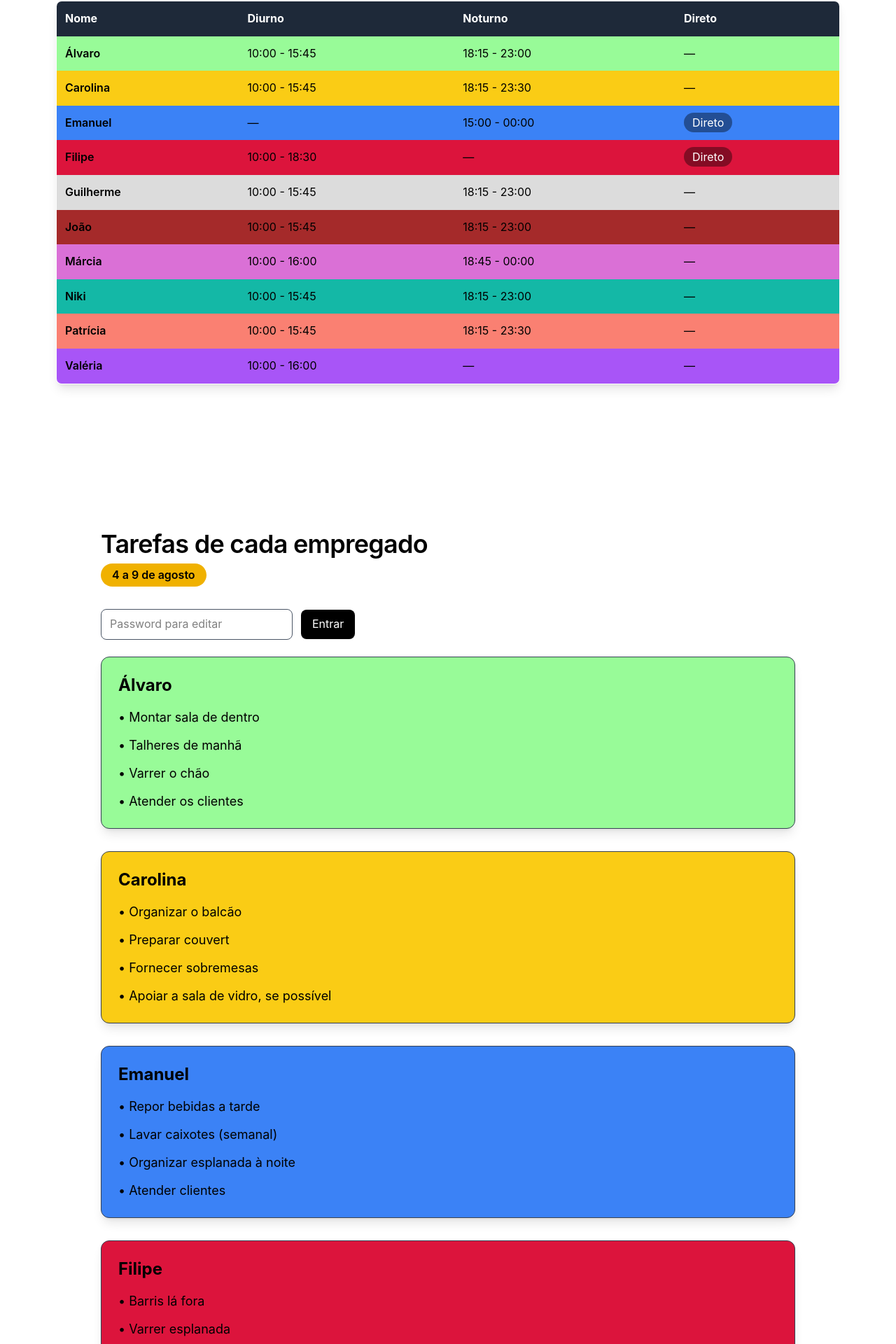
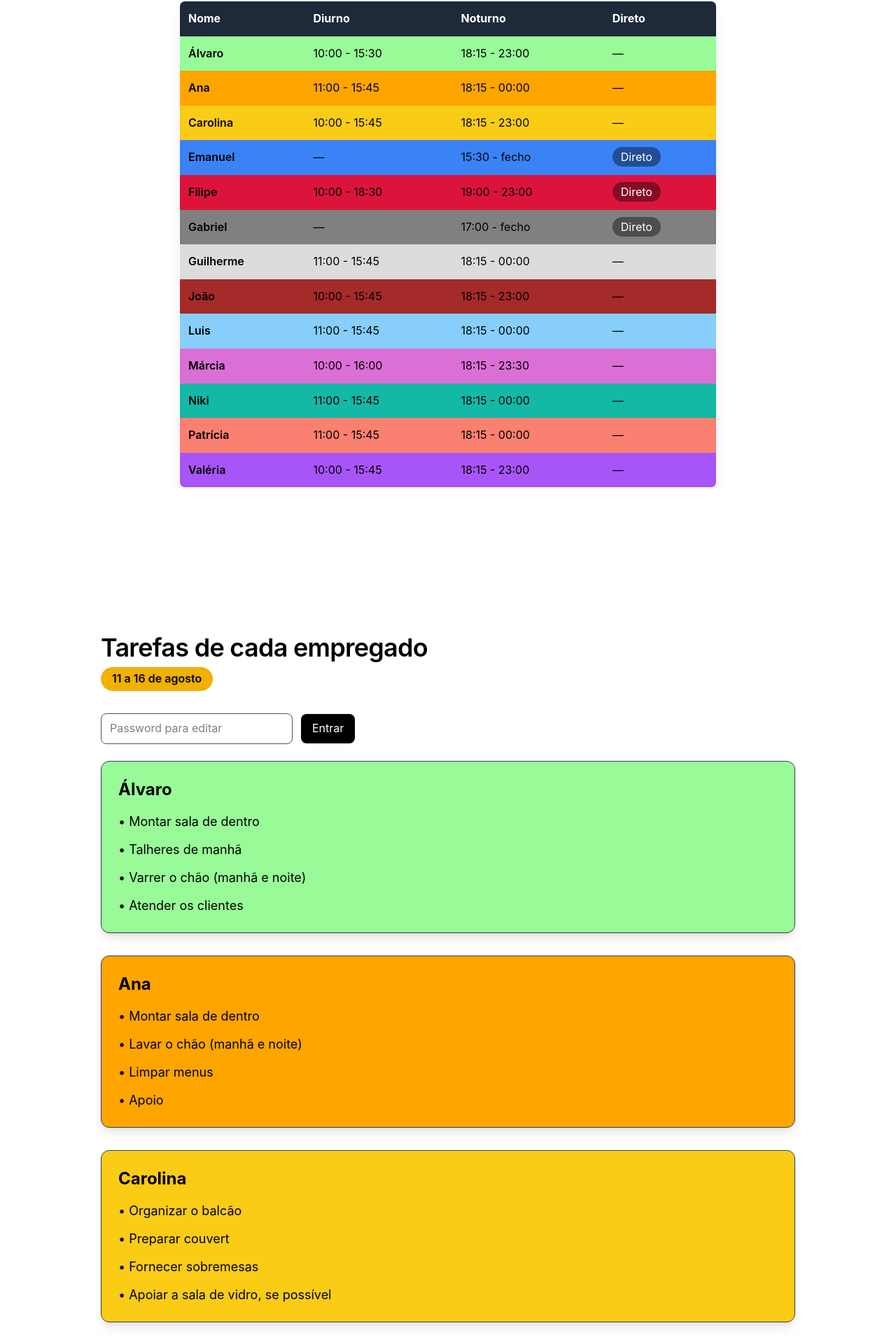
Before and after one commit to webdevmarcia/tavira, a React (Vite) app: page / in a window 1280 px wide. Shown: the part 315-2235 px from the top of the page at 70% size. Built offline with nearby package versions, Linux system fonts and the light colour scheme.

Commit message:
Atualizei Empregados, Regras e Tarefas

```diff
--- a/src/sections/Empregados.jsx
+++ b/src/sections/Empregados.jsx
@@ -1,16 +1,18 @@
 // Lista de empregados
 const empregados = [
-  { nome: "Álvaro", cor: "	#98FB98", diurno: "10:00 - 15:45", noturno: "18:15 - 23:00", direto: false },
-  { nome: "Carolina", cor: "#facc15", diurno: "10:00 - 15:45", noturno: "18:15 - 23:30", direto: false },
-  { nome: "Emanuel", cor: "#3b82f6", diurno: "—", noturno: "15:00 - 00:00", direto: true },
-  { nome: "Filipe", cor: "	#DC143C", diurno: "10:00 - 18:30", noturno: "—", direto: true },
-  { nome: "Guilherme", cor: "#DCDCDC", diurno: "10:00 - 15:45", noturno: "18:15 - 23:00", direto: false },
+  { nome: "Álvaro", cor: "#98FB98", diurno: "10:00 - 15:30", noturno: "18:15 - 23:00", direto: false },
+  { nome: "Ana", cor: "#FFA500", diurno: "11:00 - 15:45", noturno: "18:15 - 00:00", direto: false },
+  { nome: "Carolina", cor: "#facc15", diurno: "10:00 - 15:45", noturno: "18:15 - 23:00", direto: false },
+  { nome: "Emanuel", cor: "#3b82f6", diurno: "—", noturno: "15:30 - fecho", direto: true },
+  { nome: "Filipe", cor: "#DC143C", diurno: "10:00 - 18:30", noturno: "19:00 - 23:00", direto: true },
+  { nome: "Gabriel", cor: "#808080", diurno: "—", noturno: "17:00 - fecho", direto: true },
+  { nome: "Guilherme", cor: "#DCDCDC", diurno: "11:00 - 15:45", noturno: "18:15 - 00:00", direto: false },
   { nome: "João", cor: "#A52A2A", diurno: "10:00 - 15:45", noturno: "18:15 - 23:00", direto: false },
-  { nome: "Márcia", cor: "#DA70D6", diurno: "10:00 - 16:00", noturno: "18:45 - 00:00", direto: false },
-  { nome: "Niki", cor: "#14b8a6", diurno: "10:00 - 15:45", noturno: "18:15 - 23:00", direto: false },
-  { nome: "Patrícia", cor: "#FA8072", diurno: "10:00 - 15:45", noturno: "18:15 - 23:30", direto: false },
-  { nome: "Valéria", cor: "#a855f7", diurno: "10:00 - 16:00", noturno: "—", direto: false },
-,
+  { nome: "Luis", cor: "#87CEFA", diurno: "11:00 - 15:45", noturno: "18:15 - 00:00", direto: false },
+  { nome: "Márcia", cor: "#DA70D6", diurno: "10:00 - 16:00", noturno: "18:15 - 23:30", direto: false },
+  { nome: "Niki", cor: "#14b8a6", diurno: "11:00 - 15:45", noturno: "18:15 - 00:00", direto: false },
+  { nome: "Patrícia", cor: "#FA8072", diurno: "11:00 - 15:45", noturno: "18:15 - 00:00", direto: false },
+  { nome: "Valéria", cor: "#a855f7", diurno: "10:00 - 15:45", noturno: "18:15 - 23:00", direto: false },
 ];
 
 export default function Empregados() {
@@ -19,27 +21,26 @@ export default function Empregados() {
 
       {/* Título */}
       <div className="text-center mb-10">
-         {/* Título da semana */}
-      <h1 className=" text-black text-4xl font-bold mb-2"> Empregados</h1>
-
+        <h1 className="text-black text-4xl font-bold mb-2">Empregados</h1>
         <p className="mt-2 text-lg text-gray-400">Horários e turnos da equipa</p>
       </div>
 
       {/* Tabela */}
-      <table className="w-full text-white border border-gray-700 rounded-lg overflow-hidden shadow-lg">
+      <div className="w-full overflow-x-auto flex justify-center">
+        <table className="w-full max-w-3xl mx-auto text-white border border-gray-700 rounded-lg overflow-hidden shadow-lg">
           <thead className="bg-gray-800">
             <tr>
-            <th className="p-3 text-left">Nome</th>
-            <th className="p-3 text-left">Diurno</th>
-            <th className="p-3 text-left">Noturno</th>
-            <th className="p-3 text-left">Direto</th>
+              <th scope="col" className="p-3 text-left">Nome</th>
+              <th scope="col" className="p-3 text-left">Diurno</th>
+              <th scope="col" className="p-3 text-left">Noturno</th>
+              <th scope="col" className="p-3 text-left">Direto</th>
             </tr>
           </thead>
 
           <tbody>
-          {empregados.map((emp, index) => (
+            {empregados.map((emp) => (
               <tr
-              key={index}
+                key={emp.nome}
                 className="text-black"
                 style={{ backgroundColor: emp.cor }}
               >
@@ -59,6 +60,8 @@ export default function Empregados() {
             ))}
           </tbody>
         </table>
+      </div>
+
     </section>
   );
 }
--- a/src/sections/Regras.jsx
+++ b/src/sections/Regras.jsx
@@ -44,7 +44,7 @@ export default function Regras() {
 
             <li>• Nunca discutir à frente dos clientes.</li>
 
-            <li>• Manter uma comunicação clara entre a sala, o mbar e a  cozinha.</li>
+            <li>• Manter uma comunicação clara entre a sala, o bar e a  cozinha.</li>
 
           </ul>
         </div>
--- a/src/sections/Tarefas.jsx
+++ b/src/sections/Tarefas.jsx
@@ -2,13 +2,17 @@ import { useState } from "react";
 import { db } from "../firebase";
 import { doc, updateDoc } from "firebase/firestore";
 
+// Lista de empregados
 const empregados = [
   { nome: "Álvaro", cor: "#98FB98" },
+  { nome: "Ana", cor: "#FFA500" },
   { nome: "Carolina", cor: "#facc15" },
   { nome: "Emanuel", cor: "#3b82f6" },
   { nome: "Filipe", cor: "#DC143C" },
+  { nome: "Gabriel", cor: "#808080" },
   { nome: "Guilherme", cor: "#DCDCDC" },
   { nome: "João", cor: "#A52A2A" },
+  { nome: "Luis", cor: "#87CEFA" },
   { nome: "Márcia", cor: "#DA70D6" },
   { nome: "Niki", cor: "#14b8a6" },
   { nome: "Patrícia", cor: "#FA8072" },
@@ -19,25 +23,30 @@ const empregados = [
 // 1. Tarefas manuais — 4 por empregado
 // =======================================
 const cardsInicial = [
-  { tarefas: ["Montar sala de dentro", "Talheres de manhã", "Varrer o chão", "Atender os clientes"] }, // Álvaro
+  { tarefas: ["Montar sala de dentro", "Talheres de manhã", "Varrer o chão (manhã e noite)", "Atender os clientes"] }, // Álvaro
+  { tarefas: ["Montar sala de dentro", "Lavar o chão (manhã e noite)", "Limpar menus", "Apoio"] }, // Ana
 
   { tarefas: ["Organizar o balcão", "Preparar couvert", "Fornecer sobremesas", "Apoiar a sala de vidro, se possível"] }, // Carolina
 
-  { tarefas: ["Repor bebidas a tarde", "Lavar caixotes (semanal)", "Organizar esplanada à noite", "Atender clientes"] }, // Emanuel
+  { tarefas: ["Repor bebidas a tarde", "Ver a fossa (quinzenal)", "Organizar esplanada a noite", "Atender clientes"] }, // Emanuel
 
-  { tarefas: ["Barris lá fora", "Varrer esplanada", "Lixo da noite", "Atender clientes"] }, // Filipe
+  { tarefas: ["Vidros", "Montra da manhã", "Reposição (22:50)", "Atender clientes"] }, // Filipe
 
-  { tarefas: ["Montar a esplanada", "Vidros", "Atender clientes", "Lixo da noite"] }, // Guilherme
+  { tarefas: ["Guardanapos do jantar (8 pacotes)", "Montra da noite", "Apoio", "Barris lá dentro"] }, // Gabriel
 
-  { tarefas: ["Limpar mesas e cadeiras da esplanada", "Repor bebidas", "Apoio", "Montra da noite"] }, // João
+  { tarefas: ["Repor bebidas (manhã)", "Lavar caixotes", "Atender clientes", "Telhado (quinta)"] }, // Guilherme
 
-  { tarefas: ["Montar sala de vidro", "Ver reservas", "Montra da manhã", "Organizar turnos e tarefas"] }, // Márcia
+  { tarefas: ["Barris lá fora", "Montar a sala de vidro", "Apoio", "Lixo da noite"] }, // João
 
-  { tarefas: ["Casas de banho", "Dobrar guardanapos", "Apoio", "Talheres a tarde"] }, // Niki
+  { tarefas: ["Varrer a esplanada (manhã e tarde)", "Montar a esplanada", "Talheres da noite", "Apoio"] }, // Luis
 
-  { tarefas: ["Organizar o Bar", "Lavar copos", "Fornecer bebidas", "Apoiar a sala de dentro, se possível"] }, // Patrícia
+  { tarefas: ["Casas de banho (manhã e noite)", "Montar a esplanada", "Reservas e atender clientes", "Arrumar esplanada a noite"] }, // Márcia
 
-  { tarefas: ["Organizar a sala de dentro", "Lavar o chão", "Atender os clientes", "Galheteiros a cada 3 dias"] } // Valéria
+  { tarefas: ["Limpar talheres do almoço", "Ver os galheteiros", "Limpar os aparadores (quarta e quinta)", "Apoio"] }, // Niki
+
+  { tarefas: ["Organizar o bar", "Lavar os copos", "Fornecer bebidas", "Apoiar a sala de dentro, se possível"] }, // Patrícia
+
+  { tarefas: ["Limpar mesas e cadeiras da esplanada", "Montar sala de vidro", "Guardanapos do almoço ", "Atender clientes"] } // Valéria
 ];
 
 export default function Tarefas() {
@@ -78,7 +87,7 @@ export default function Tarefas() {
       <h1 className="text-black text-4xl font-bold mb-2">Tarefas de cada empregado</h1>
 
       <div className="inline-block px-4 py-1 bg-yellow-500 text-black font-semibold rounded-full mb-8">
-        4 a 9 de agosto
+        11 a 16 de agosto
       </div>
 
       {!editMode && (
```
Lines whose indentation alone changed are shown as unchanged.
